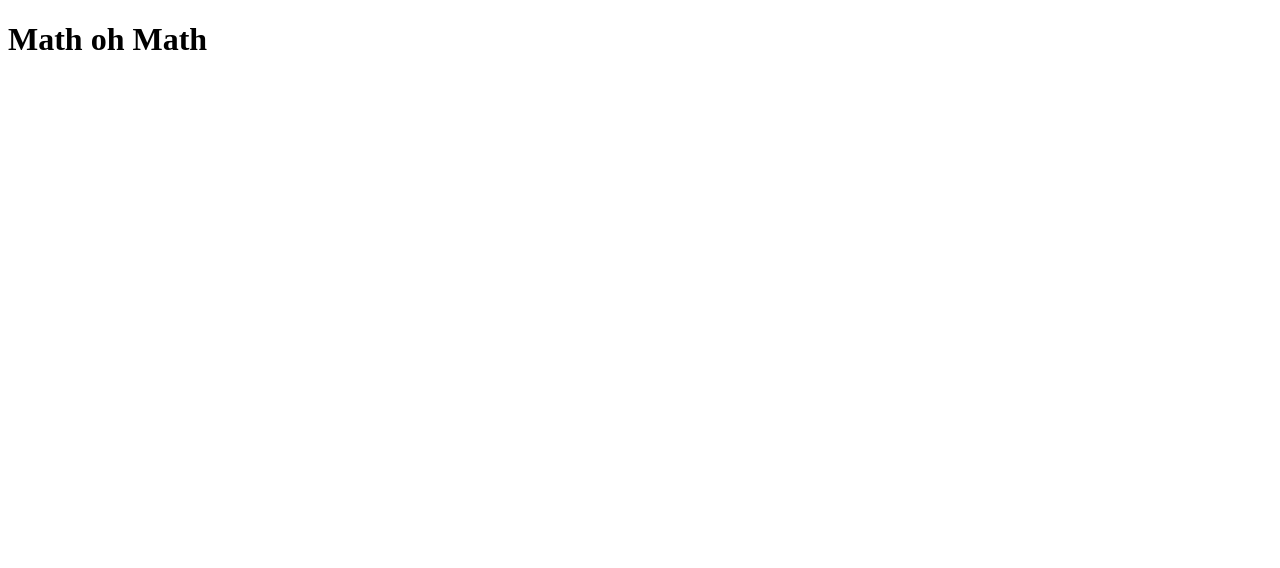
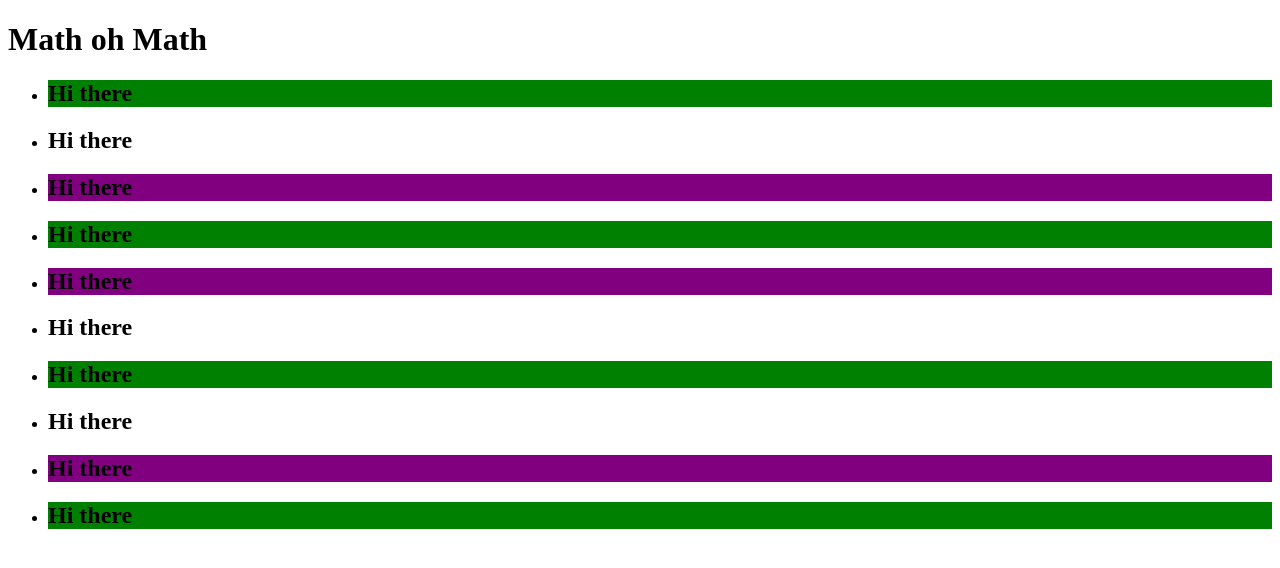
Before and after one commit to life-code-joy/numsAndDates, a plain HTML site: page index.html in a window 1280 px wide. Drawn offline with Linux system fonts and the light colour scheme.

Commit message:
remainer operator

```diff
--- a/index.html
+++ b/index.html
@@ -9,5 +9,19 @@
   </head>
   <body>
     <h1>Math oh Math</h1>
+    <div class="list">
+      <ul>
+        <li><h2>Hi there</h2></li>
+        <li><h2>Hi there</h2></li>
+        <li><h2>Hi there</h2></li>
+        <li><h2>Hi there</h2></li>
+        <li><h2>Hi there</h2></li>
+        <li><h2>Hi there</h2></li>
+        <li><h2>Hi there</h2></li>
+        <li><h2>Hi there</h2></li>
+        <li><h2>Hi there</h2></li>
+        <li><h2>Hi there</h2></li>
+      </ul>
+    </div>
   </body>
 </html>
--- a/main.js
+++ b/main.js
@@ -30,3 +30,27 @@ console.log(Math.floor(-23.2)); //-24
 // rounding decimals
 console.log((2.7).toFixed(2));
 console.log(+(2.7).toFixed(2));
+
+// the remainder operator
+console.log(5 % 2); //1
+console.log(5 % 3); //2
+console.log(12 % 5); //2
+
+// you can use the odd or even to do functions etc with
+
+const isEven = (n) => n % 2 === 0;
+console.log(isEven(322)); //true
+console.log(isEven(16)); //true
+console.log(isEven(351)); //false
+console.log(isEven(11)); //false
+
+//list experiment
+console.log(document.querySelectorAll(".list li")); //[6]nodelist
+
+[...document.querySelectorAll(".list li")].forEach(function (li, i) {
+  // console.log(li, i);
+  // 0,2,4,6 etc all even
+  if (i % 2 === 0) li.style.backgroundColor = "purple";
+  //0,3,6,9 etc all odd
+  if (i % 3 === 0) li.style.backgroundColor = "green";
+});
```
